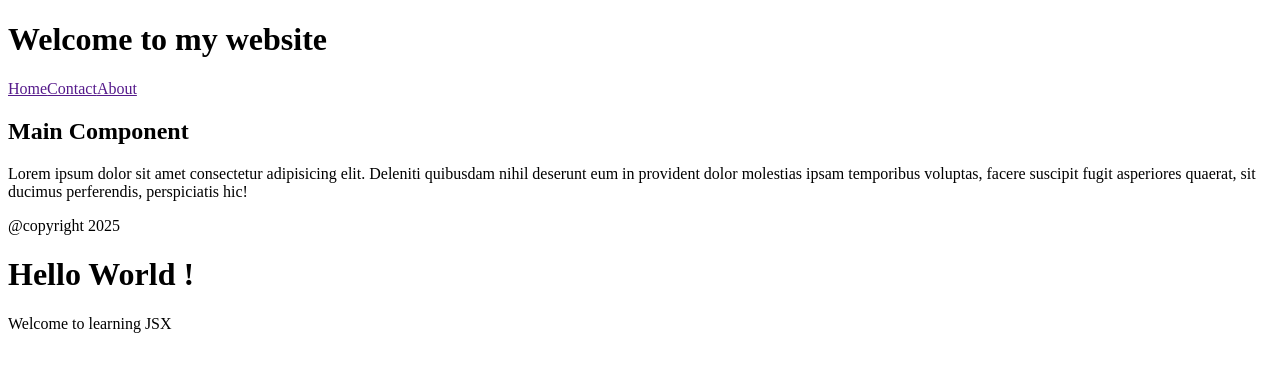
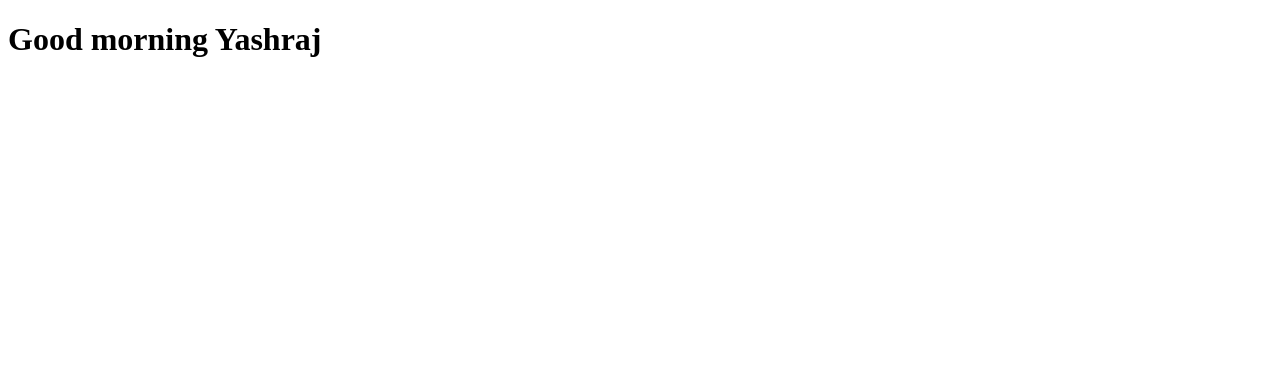
Before and after one commit to yashraj013/React_learn, a React (Vite) app in the folder huxn/: page / in a window 1280 px wide. Shown: the top 372 px of the page. Built offline with nearby package versions, Linux system fonts and the light colour scheme.

Commit message:
JSX Rules

```diff
--- a/huxn/src/App.jsx
+++ b/huxn/src/App.jsx
@@ -1,13 +1,13 @@
-import Header from "./components/Header";
+import Header from "./Header";
 import Main from "./components/Main";
 import Footer from "./components/Footer";
 import WelcomeMessage from "./components/WelcomeMessage";
+import JSXRules from "./components/JSXRules";
+import Greeting from "./components/Greeting";
 const App = () => {
   return <div>
-      <Header/>
-      <Main/>
-      <Footer/>
-      <WelcomeMessage/>
+    {/* WE CAN RENDER ANY OF THE COMPONENT HERE */}
+      <Greeting/>
   </div>
 };
 
--- /dev/null
+++ b/huxn/src/components/Greeting.jsx
@@ -0,0 +1,12 @@
+import React from 'react'
+
+const Name = "Yashraj";
+const Greeting = () => {
+  return (
+    <div>
+        <h1>Good morning {Name}</h1>
+    </div>
+  )
+}
+
+export default Greeting;
--- /dev/null
+++ b/huxn/src/components/JSXRules.jsx
@@ -0,0 +1,14 @@
+import React from 'react'
+
+const JSXRules = () => {
+  return (
+    <div>
+        <h1>JSX Rules</h1>
+        <p>JSX must return a single parent element</p>
+        <p>JSX element must be peoperly closed</p>
+        <p>JSX attributes are written using CamelCase(e.g. ClassName instead of class)</p>
+    </div>
+  )
+}
+
+export default JSXRules
```
Also changed, not shown: huxn/src/Header.jsx (renamed from huxn/src/components/Header.jsx).
